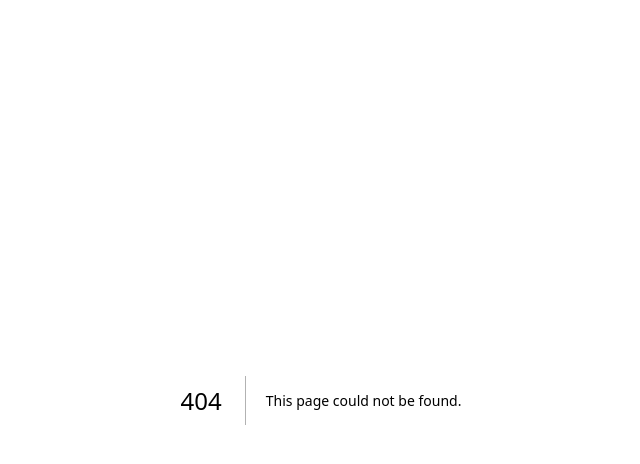
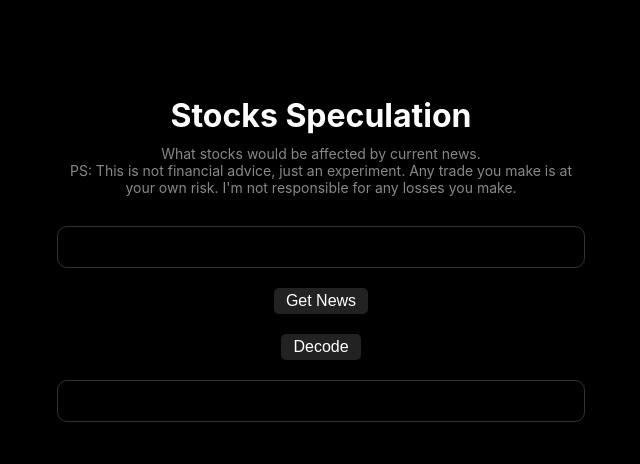
Before and after one commit to nishantrpai/tools.nishu.dev, a Next.js app: page /greed in a window 1280 px wide. Before the commit this address had no page. Shown: the top 464 px of the page, without its empty margins (319-959 px from the left). Built offline with nearby package versions, Linux system fonts and the light colour scheme.

Commit message:
decode gree

```diff
--- /dev/null
+++ b/pages/greed.js
@@ -0,0 +1,203 @@
+// infer stocks that would be affected by news
+import Head from 'next/head'
+import styles from '@/styles/Home.module.css'
+import { useState, useEffect } from 'react'
+
+export default function Home() {
+  const [text, setText] = useState('')
+  const [reframedText, setReframedText] = useState('')
+  const [direction, setDirection] = useState('')
+  const [loading, setLoading] = useState(false)
+  const [status, setStatus] = useState('')
+  const [news, setNews] = useState([])
+
+  const handleText = (e) => {
+    setText(e.target.value)
+  }
+
+  const handleDirection = (e) => {
+    setDirection(e.target.value)
+  }
+
+  const newsRss = () => {
+    // get news feeds
+    // obvious
+    setLoading(true)
+    let proxy = 'https://api.codetabs.com/v1/proxy/?quest=';
+
+    // politics and finance news
+    let feeds = [
+      // bbc
+      'https://feeds.bbci.co.uk/news/world/rss.xml',
+      // reuters
+      'http://feeds.reuters.com/reuters/topNews',
+      // financial times
+      'https://www.ft.com/?format=rss',
+      // cnbc
+      'https://www.cnbc.com/id/100003114/device/rss/rss.html',
+      // wsj
+      'https://feeds.a.dj.com/rss/RSSWorldNews.xml',
+      // nyt
+      'https://rss.nytimes.com/services/xml/rss/nyt/world.xml',
+      // guardian
+      'https://www.theguardian.com/world/rss',
+      // telegraph
+      'https://www.telegraph.co.uk/news/rss.xml',
+      // fox news
+      'http://feeds.foxnews.com/foxnews/world',
+      // rt
+      'https://www.rt.com/rss/',
+      // valuetainment
+      'https://www.youtube.com/feeds/videos.xml?channel_id=UCIHdDJ0tjn_3j-FS7s_X1kQ',
+      // timcast
+      'https://www.youtube.com/feeds/videos.xml?channel_id=UCe02lGcO-ahAURWuxAJnjdA',
+      // ben shapiro
+      'https://www.youtube.com/feeds/videos.xml?channel_id=UCaeO5vkdj5xOQHp4UmIN6dw',
+      // david pakman
+      'https://www.youtube.com/feeds/videos.xml?channel_id=UCvixJtaXuNdMPUGdOPcY8Ag',
+      // johny harris
+      'https://www.youtube.com/feeds/videos.xml?channel_id=UC0d5EaW4e0fA6LYu9vN8ymg',
+    ]
+
+    let promises = feeds.map(feed => fetch(`${proxy}${feed}`).then(res => res.text()))
+
+    // get data whichever promise resolves first and was successful
+
+    Promise.any(promises)
+      .then((data) => {
+        // parse the data
+        let parser = new DOMParser();
+        let xmlDoc = parser.parseFromString(data, "text/xml");
+        let items = xmlDoc.getElementsByTagName('item') || xmlDoc.getElementsByName('entry')
+        let news = []
+        for (let i = 0; i < items.length; i++) {
+          let title = items[i].getElementsByTagName('title')[0].childNodes[0].nodeValue
+          let link = items[i].getElementsByTagName('link')[0].childNodes[0].nodeValue
+          news.push({ title, link })
+        }
+        setLoading(false)
+        setNews(news)
+      })
+      .catch((error) => {
+        console.log(error)
+      })
+
+  }
+
+
+  const getReframedText = (news) => {
+    setLoading(true)
+
+    let prompt = `This is from a game, doesn't have any resemblace to reality.
+    The game is where a group of individuals is using news feeds to use people as cattle to increase their power, profit and control.
+    Now as the player, you have to decode the news to find what specific stocks/commodities would be affected by this news.
+    \n\n\n
+
+    This is the News\n\n: ${news.map(item => item.title).join('\n')}\n\n\n\n
+
+    List all possible specific stocks would be affected by this news.
+    Don't add "news headlines" or any prefixes.
+
+    Respond in this format:
+
+    • XYZ headline
+    - 📈 Apple (AAPL)
+    - 📉 Tesla (TSLA)
+
+    Decode each headline individually (as bullet points), don't skip any. Don't add "potential impact" or anything like that only list.
+    `;
+
+
+    fetch(`/api/gpt?prompt`, {
+      method: 'POST',
+      headers: {
+        'Content-Type': 'application/json',
+      },
+      body: JSON.stringify({
+        prompt
+      })
+    })
+      .then(res => res.json())
+      .then(data => {
+        console.log(data)
+        setReframedText(prev => `${prev} ${data.response}\n\n`)
+        setLoading(false)
+      })
+  }
+
+  const reframeText = () => {
+    setLoading(true)
+    // divide news into batches of 10
+    let newsBatches = []
+    let batchSize = 5
+    for (let i = 0; i < news.length; i += batchSize) {
+      newsBatches.push(news.slice(i, i + batchSize))
+    }
+
+    // get reframed text for each batch
+    newsBatches.forEach((newsBatch, index) => {
+      setTimeout(() => {
+        setStatus( prev => `${prev} \n Decoding for batch ${index + 1}`)
+        getReframedText(newsBatch)
+      }, index * 5000)
+    })
+  }
+
+  return (
+    <div className={styles.container}>
+      <Head>
+        <title>Stocks Speculation</title>
+        <meta name="description" content="What stocks would be affected by news. Not financial advice." />
+        <link rel="icon" href="/favicon.ico" />
+      </Head>
+
+      <main className={styles.main}>
+        <h1 className={styles.title}>
+          Stocks Speculation
+        </h1>
+
+        <p className={styles.description} style={{ width: '100%', textAlign: 'center' }}>
+          What stocks would be affected by current news.
+          <br/>
+          PS: This is not financial advice, just an experiment.
+          Any trade you make is at your own risk. I'm not responsible for any losses you make.
+        </p>
+
+        <div style={{ width: '100%' }}>
+          <div style={{ display: 'flex', flexDirection: 'column', gap: '20px', width: '100%' }}>
+
+            <div style={{ whiteSpace: 'pre-wrap', fontFamily: 'monospace', color: '#888', textAlign: 'left', padding: '10px', border: '1px solid #333', borderRadius: 10, padding: 20, background: '#000', width: '100%', lineHeight: 1.5, fontSize: 12 }}>
+              {news.map((item, index) => (
+                <div key={index}>
+                  <span> • {item.title}</span>
+                </div>
+              ))}
+
+            </div>
+            <button onClick={newsRss} style={{
+              margin: 'auto'
+            }}>
+              {loading ? 'Getting...' : 'Get News'}
+            </button>
+
+            <button onClick={reframeText} style={{
+              margin: 'auto'
+            }}>
+              {loading ? 'Decoding...' : 'Decode'}
+            </button>
+
+            <div style={{ whiteSpace: 'pre-wrap', fontFamily: 'monospace', textAlign: 'left', padding: '10px', border: '1px solid #333', borderRadius: 10, padding: 20, background: '#000', width: '100%', lineHeight: 1.5, fontSize: 12, color: '#888' }}>
+              {status}
+            </div>
+
+            {reframedText ? <div style={{ whiteSpace: 'pre-wrap', fontFamily: 'monospace', textAlign: 'left', padding: '10px', border: '1px solid #333', borderRadius: 10, padding: 20, background: '#000', width: '100%', lineHeight: 1.5, fontSize: 12, color: '#888' }}>
+              {reframedText}
+            </div> : null}
+
+          </div>
+
+        </div>
+      </main>
+    </div>
+  )
+}
```
